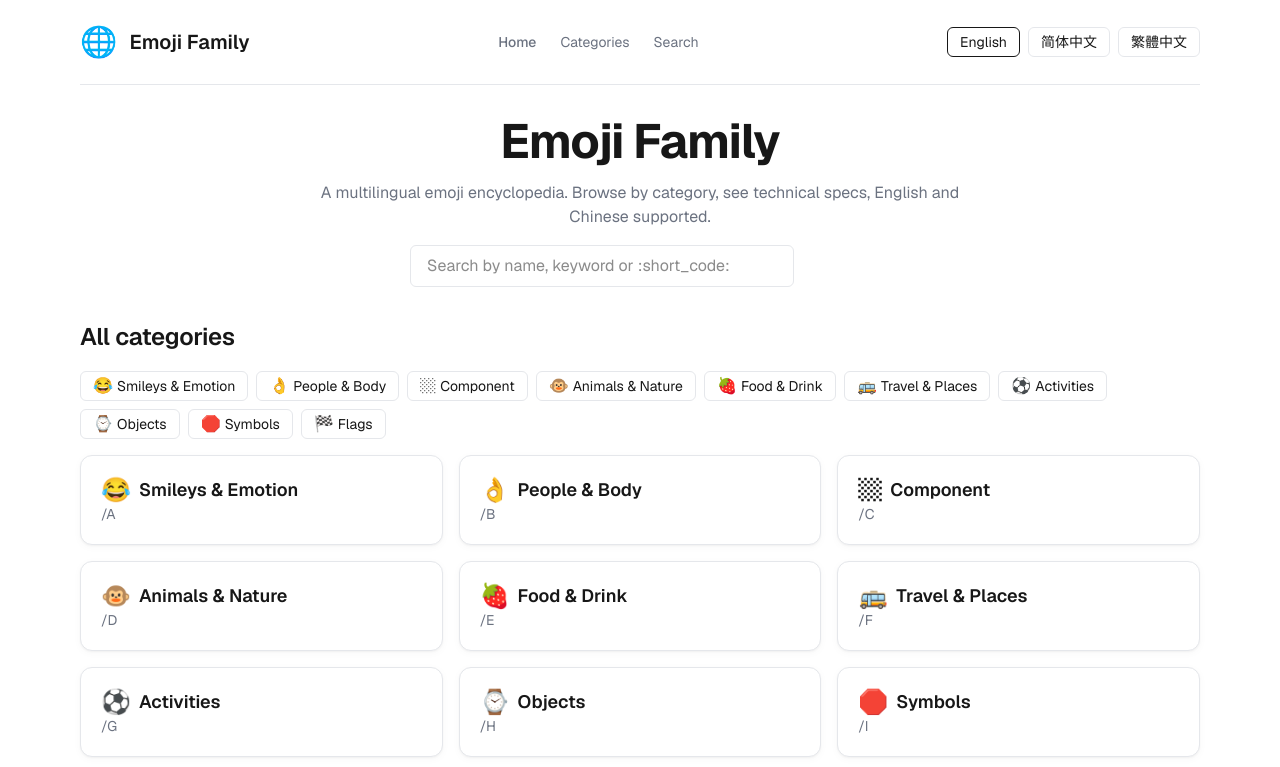
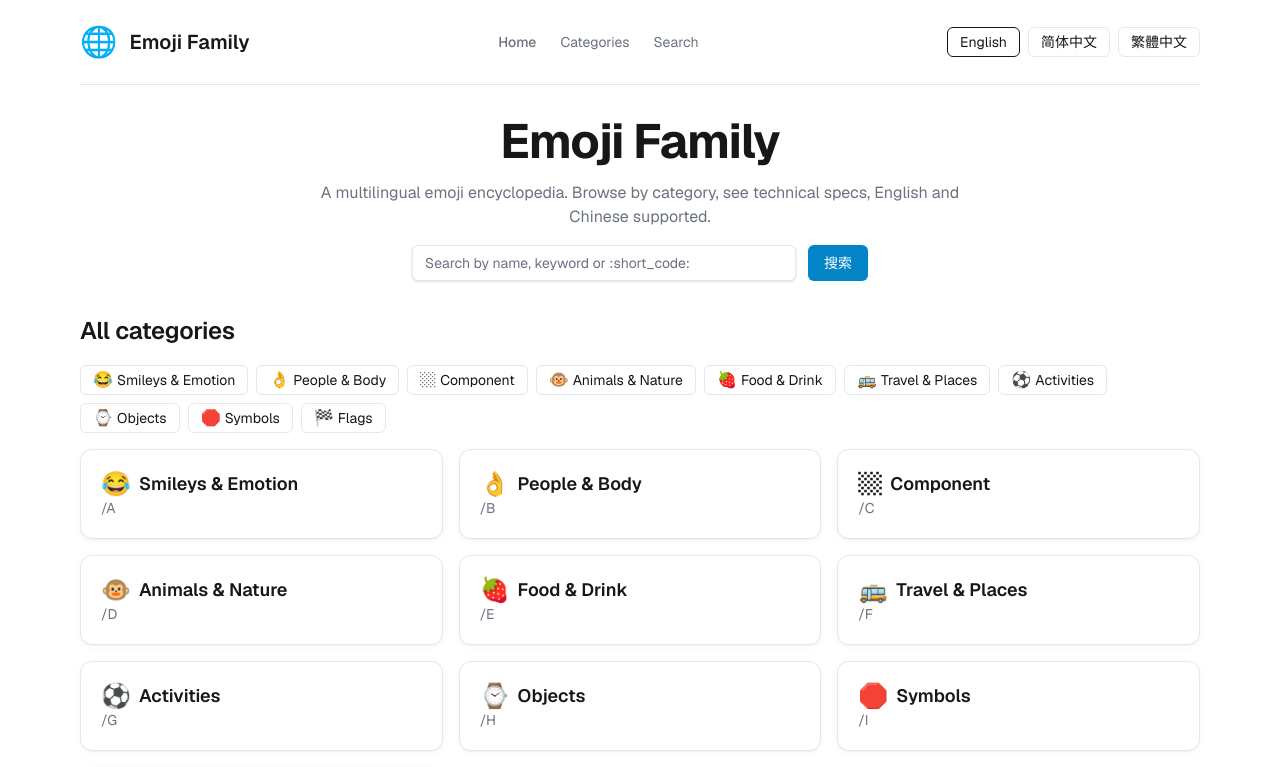
Before and after one commit to aisin/emoji-family-next, a Next.js app: page /en in a window 1280 px wide. Shown: the top 767 px of the page. Built offline with nearby package versions, Linux system fonts and the light colour scheme.

Commit message:
feat(ui): integrate shadcn-style primitives on Tailwind v4 using @theme inline tokens; migrate SearchBox to Button/Input and popover tokens

```diff
--- a/src/app/globals.css
+++ b/src/app/globals.css
@@ -6,9 +6,10 @@
   --foreground: #171717;
 
   /* Common tokens */
-  --muted: #6b7280; /* slate-500 */
+  --muted: #6b7280; /* slate-500 (text-muted-foreground) */
+  --muted-bg: #f3f4f6; /* gray-100 (bg-muted) */
   --border: #e5e7eb; /* gray-200 */
-  --surface: #ffffff;
+  --surface: #ffffff; /* surface/card/popover */
   --header-bg: rgba(255, 255, 255, 0.7);
 
   /* Brand palette (Tailwind v4 token keys) */
@@ -22,12 +23,41 @@
   --color-brand-700: #0369a1;
   --color-brand-800: #075985;
   --color-brand-900: #0c4a6e;
+
+  /* Shadcn-style radius */
+  --radius: 0.5rem;
 }
 
-/* Tailwind v4 inline theme hooks */
+/* Tailwind v4 inline theme hooks (enable shadcn-style tokens without a tailwind.config) */
 @theme inline {
+  /* Base */
   --color-background: var(--background);
   --color-foreground: var(--foreground);
+
+  /* Surfaces & borders */
+  --color-border: var(--border);
+  --color-card: var(--surface);
+  --color-card-foreground: var(--foreground);
+  --color-popover: var(--surface);
+  --color-popover-foreground: var(--foreground);
+  --color-input: var(--border);
+  --color-ring: var(--color-brand-600);
+
+  /* Brand & accents */
+  --color-primary: var(--color-brand-600);
+  --color-primary-foreground: #ffffff;
+  --color-accent: var(--color-brand-50);
+  --color-accent-foreground: var(--color-brand-800);
+
+  /* Muted */
+  --color-muted: var(--muted-bg);
+  --color-muted-foreground: var(--muted);
+
+  /* Destructive (keep conservative) */
+  --color-destructive: #ef4444; /* red-500 */
+  --color-destructive-foreground: #ffffff;
+
+  /* Fonts */
   --font-sans: var(--font-geist-sans);
   --font-mono: var(--font-geist-mono);
 }
@@ -37,13 +67,18 @@
     --background: #0a0a0a;
     --foreground: #ededed;
 
-    --muted: #9ca3af; /* slate-400/500 for dark */
+    --muted: #9ca3af; /* slate-400/500 for dark (text) */
+    --muted-bg: #111827; /* gray-900 (bg-muted) */
     --border: #374151; /* gray-700 */
     --surface: #111827; /* gray-900 */
     --header-bg: rgba(10, 10, 10, 0.6);
   }
   .card:hover {
     background-color: rgba(255,255,255,0.04);
+  }
+  @theme inline {
+    --color-accent: var(--color-brand-800);
+    --color-accent-foreground: #e0f2fe; /* brand-100 */
   }
 }
 
--- a/src/app/ui/SearchBox.tsx
+++ b/src/app/ui/SearchBox.tsx
@@ -7,6 +7,8 @@ import { validateSearchQuery } from "@/app/lib/validation";
 import { uiText } from "@/app/lib/ui-strings";
 import { useEffect, useRef } from "react";
 import Link from "next/link";
+import { Input } from "@/app/ui/shadcn/input";
+import { Button } from "@/app/ui/shadcn/button";
 
 export default function SearchBox({
   lang,
@@ -52,7 +54,7 @@ export default function SearchBox({
       role="search"
     >
       <label htmlFor="search-input" className="sr-only">{t.search.title}</label>
-      <input
+      <Input
         id="search-input"
         value={q}
         onChange={(e) => {
@@ -65,22 +67,18 @@ export default function SearchBox({
           }, 200);
         }}
         placeholder={placeholder}
-        className="w-full md:w-96 px-4 py-2 rounded-md bg-white dark:bg-white/5 border border-[color:var(--border)] focus:outline-none focus:ring-2 focus:ring-brand-600"
+        className="w-full md:w-96"
         aria-label={t.search.title}
         autoComplete="off"
         inputMode="search"
       />
-      <button
-        type="submit"
-        className="px-4 py-2 rounded-md bg-brand-600 text-white hover:bg-brand-700"
-        aria-label="Search"
-      >
+      <Button type="submit" aria-label="Search">
         搜索
-      </button>
+      </Button>
 
       {q.trim().length >= 2 && suggestions.length > 0 && (
         <div className="absolute left-0 right-0 top-full mt-2 z-40">
-          <ul role="listbox" className="bg-[color:var(--surface)] border border-[color:var(--border)] rounded-md shadow divide-y divide-[color:var(--border)]">
+          <ul role="listbox" className="bg-popover text-popover-foreground border border-border rounded-md shadow divide-y divide-border">
             {suggestions.map((s) => (
               <li key={s.unicode} role="option" aria-selected="false">
                 <Link
--- /dev/null
+++ b/src/app/ui/shadcn/badge.tsx
@@ -0,0 +1,29 @@
+import * as React from "react";
+import { cva, type VariantProps } from "class-variance-authority";
+import { cn } from "./cn";
+
+const badgeVariants = cva(
+  "inline-flex items-center rounded-full border px-2.5 py-0.5 text-xs font-semibold transition-colors",
+  {
+    variants: {
+      variant: {
+        default: "border-transparent bg-primary text-primary-foreground hover:bg-primary/90",
+        secondary: "border-transparent bg-accent text-accent-foreground",
+        outline: "text-foreground",
+      },
+    },
+    defaultVariants: {
+      variant: "default",
+    },
+  }
+);
+
+export interface BadgeProps extends React.HTMLAttributes<HTMLDivElement>, VariantProps<typeof badgeVariants> {}
+
+function Badge({ className, variant, ...props }: BadgeProps) {
+  return (
+    <div className={cn(badgeVariants({ variant }), className)} {...props} />
+  );
+}
+
+export { Badge, badgeVariants };
--- /dev/null
+++ b/src/app/ui/shadcn/button.tsx
@@ -0,0 +1,56 @@
+"use client";
+
+import * as React from "react";
+import { Slot } from "@radix-ui/react-slot";
+import { cva, type VariantProps } from "class-variance-authority";
+import { cn } from "./cn";
+
+const buttonVariants = cva(
+  "inline-flex items-center justify-center gap-2 whitespace-nowrap rounded-md text-sm font-medium transition-colors focus-visible:outline-none focus-visible:ring-2 focus-visible:ring-ring disabled:pointer-events-none disabled:opacity-50",
+  {
+    variants: {
+      variant: {
+        default: "bg-primary text-primary-foreground hover:bg-primary/90",
+        secondary: "bg-accent text-accent-foreground hover:bg-accent/80",
+        outline:
+          "border border-border bg-background hover:bg-accent hover:text-accent-foreground",
+        ghost: "hover:bg-accent hover:text-foreground",
+        link: "text-primary underline-offset-4 hover:underline",
+        destructive:
+          "bg-destructive text-destructive-foreground hover:bg-destructive/90",
+      },
+      size: {
+        default: "h-9 px-4 py-2",
+        sm: "h-8 rounded-md px-3",
+        lg: "h-10 rounded-md px-6",
+        icon: "h-9 w-9",
+      },
+    },
+    defaultVariants: {
+      variant: "default",
+      size: "default",
+    },
+  }
+);
+
+export interface ButtonProps
+  extends React.ButtonHTMLAttributes<HTMLButtonElement>,
+    VariantProps<typeof buttonVariants> {
+  asChild?: boolean;
+}
+
+const Button = React.forwardRef<HTMLButtonElement, ButtonProps>(
+  ({ className, variant, size, asChild = false, ...props }, ref) => {
+    const Comp = asChild ? Slot : "button";
+    return (
+      <Comp
+        className={cn(buttonVariants({ variant, size, className }))}
+        ref={ref}
+        {...props}
+      />
+    );
+  }
+);
+Button.displayName = "Button";
+
+export { Button, buttonVariants };
--- /dev/null
+++ b/src/app/ui/shadcn/card.tsx
@@ -0,0 +1,42 @@
+import * as React from "react";
+import { cn } from "./cn";
+
+const Card = React.forwardRef<HTMLDivElement, React.HTMLAttributes<HTMLDivElement>>(
+  ({ className, ...props }, ref) => (
+    <div
+      ref={ref}
+      className={cn("rounded-lg border bg-card text-card-foreground shadow-sm", className)}
+      style={{ borderRadius: "var(--radius)" }}
+      {...props}
+    />
+  )
+);
+Card.displayName = "Card";
+
+const CardHeader = (
+  { className, ...props }: React.HTMLAttributes<HTMLDivElement>
+) => (
+  <div className={cn("flex flex-col space-y-1.5 p-6", className)} {...props} />
+);
+
+const CardTitle = (
+  { className, ...props }: React.HTMLAttributes<HTMLHeadingElement>
+) => (
+  <h3 className={cn("text-2xl font-semibold leading-none tracking-tight", className)} {...props} />
+);
+
+const CardDescription = (
+  { className, ...props }: React.HTMLAttributes<HTMLParagraphElement>
+) => (
+  <p className={cn("text-sm text-muted-foreground", className)} {...props} />
+);
+
+const CardContent = (
+  { className, ...props }: React.HTMLAttributes<HTMLDivElement>
+) => <div className={cn("p-6 pt-0", className)} {...props} />;
+
+const CardFooter = (
+  { className, ...props }: React.HTMLAttributes<HTMLDivElement>
+) => <div className={cn("flex items-center p-6 pt-0", className)} {...props} />;
+
+export { Card, CardHeader, CardFooter, CardTitle, CardDescription, CardContent };
--- /dev/null
+++ b/src/app/ui/shadcn/cn.ts
@@ -0,0 +1,7 @@
+import { type ClassValue } from "clsx";
+import clsx from "clsx";
+import { twMerge } from "tailwind-merge";
+
+export function cn(...inputs: ClassValue[]) {
+  return twMerge(clsx(inputs));
+}
--- /dev/null
+++ b/src/app/ui/shadcn/input.tsx
@@ -0,0 +1,24 @@
+import * as React from "react";
+import { cn } from "./cn";
+
+export interface InputProps
+  extends React.InputHTMLAttributes<HTMLInputElement> {}
+
+const Input = React.forwardRef<HTMLInputElement, InputProps>(
+  ({ className, type, ...props }, ref) => {
+    return (
+      <input
+        type={type}
+        className={cn(
+          "flex h-9 w-full rounded-md border border-input bg-background px-3 py-2 text-sm shadow-sm transition-colors file:border-0 file:bg-transparent file:text-sm file:font-medium placeholder:text-muted-foreground focus-visible:outline-none focus-visible:ring-2 focus-visible:ring-ring disabled:cursor-not-allowed disabled:opacity-50",
+          className
+        )}
+        ref={ref}
+        {...props}
+      />
+    );
+  }
+);
+Input.displayName = "Input";
+
+export { Input };
--- /dev/null
+++ b/src/app/ui/shadcn/label.tsx
@@ -0,0 +1,20 @@
+import * as React from "react";
+import { cn } from "./cn";
+
+export interface LabelProps extends React.LabelHTMLAttributes<HTMLLabelElement> {}
+
+const Label = React.forwardRef<HTMLLabelElement, LabelProps>(
+  ({ className, ...props }, ref) => (
+    <label
+      ref={ref}
+      className={cn(
+        "text-sm font-medium leading-none peer-disabled:cursor-not-allowed peer-disabled:opacity-70",
+        className
+      )}
+      {...props}
+    />
+  )
+);
+Label.displayName = "Label";
+
+export { Label };
--- /dev/null
+++ b/src/app/ui/shadcn/tooltip.tsx
@@ -0,0 +1,27 @@
+"use client";
+
+import * as React from "react";
+import * as TooltipPrimitive from "@radix-ui/react-tooltip";
+import { cn } from "./cn";
+
+const TooltipProvider = TooltipPrimitive.Provider;
+const Tooltip = TooltipPrimitive.Root;
+const TooltipTrigger = TooltipPrimitive.Trigger;
+
+const TooltipContent = React.forwardRef<
+  React.ElementRef<typeof TooltipPrimitive.Content>,
+  React.ComponentPropsWithoutRef<typeof TooltipPrimitive.Content>
+>(({ className, sideOffset = 4, ...props }, ref) => (
+  <TooltipPrimitive.Content
+    ref={ref}
+    sideOffset={sideOffset}
+    className={cn(
+      "z-50 overflow-hidden rounded-md border bg-popover px-3 py-1.5 text-sm text-popover-foreground shadow-md",
+      className
+    )}
+    {...props}
+  />
+));
+TooltipContent.displayName = TooltipPrimitive.Content.displayName;
+
+export { Tooltip, TooltipTrigger, TooltipContent, TooltipProvider };
```
Also changed, not shown: package.json (+7 -1 lines), 1 other file (tests, documents, lock files or other folders).
